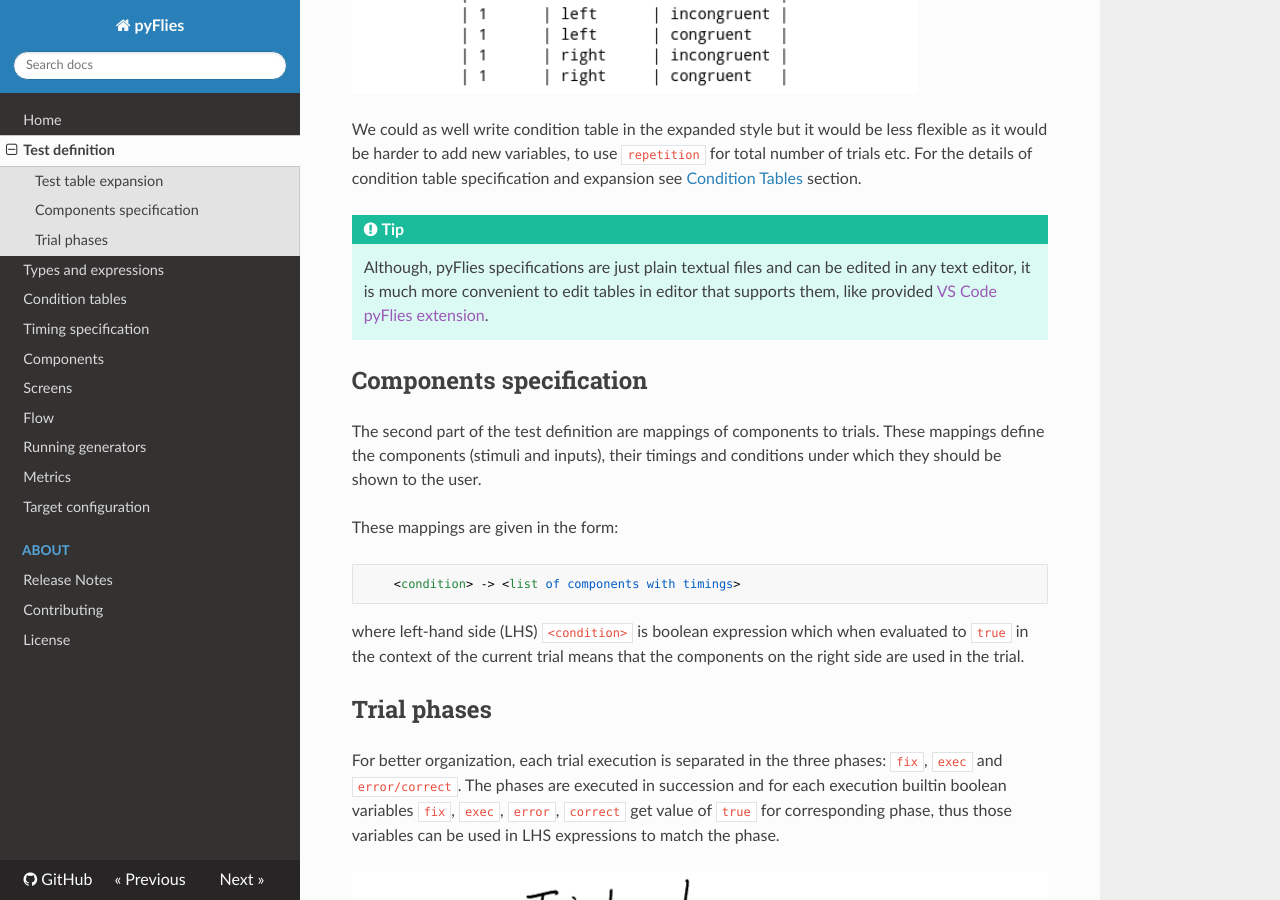
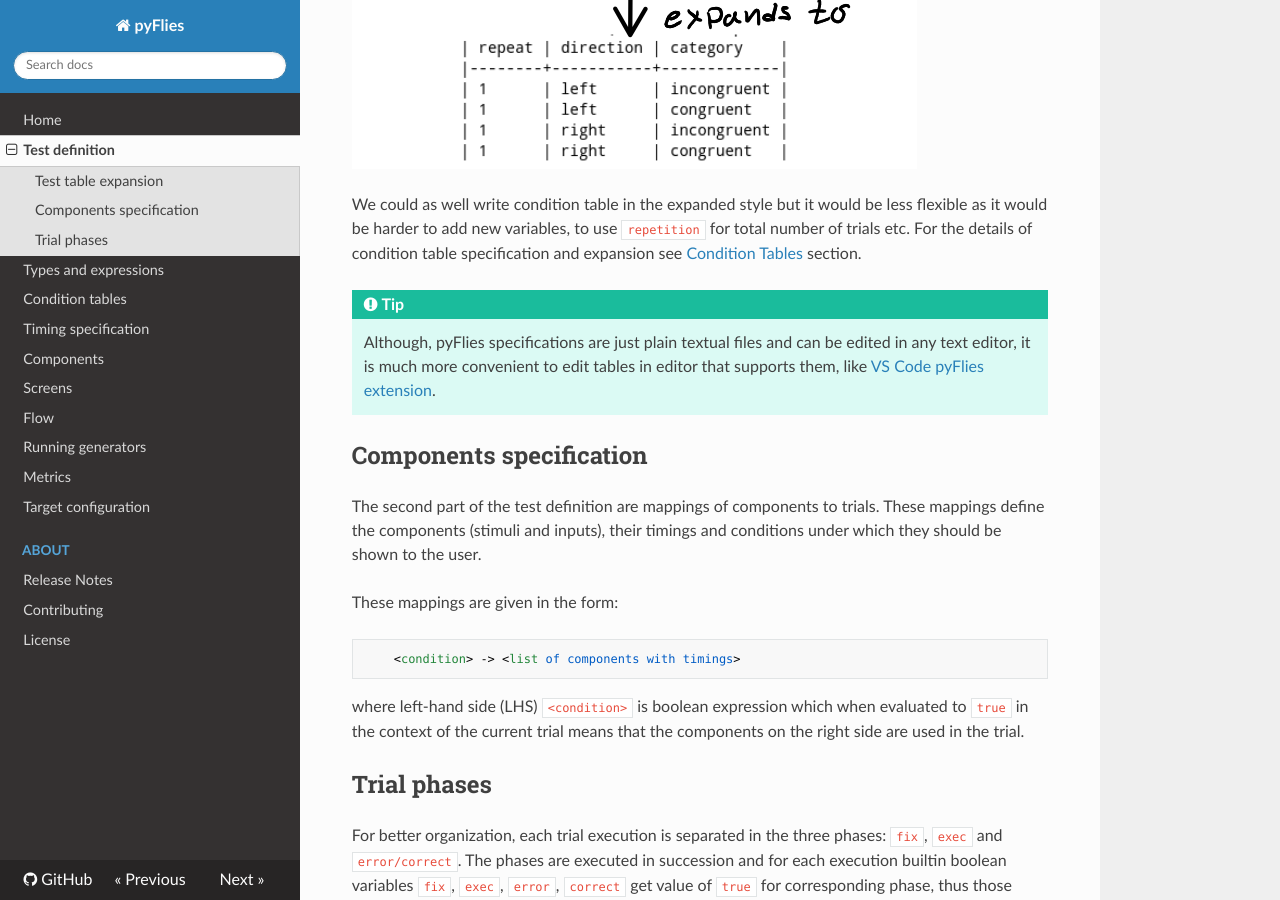
Before and after one commit to pyflies/pyflies, an MkDocs documentation site: the page built from docs/test.md, in a window 1280 px wide and 900 px high, scrolled down 1649 px. Built offline with MkDocs 1.6.1, drawn with Linux system fonts in a browser that asks for light colours; nearby versions of some CDN libraries.

Commit message:
Additions to the docs

```diff
--- a/docs/test.md
+++ b/docs/test.md
@@ -62,7 +62,8 @@ and expansion see [Condition Tables](condition-tables.md) section.
 
     Although, pyFlies specifications are just plain textual files and can be edited
     in any text editor, it is much more convenient to edit tables in editor that
-    supports them, like provided [VS Code pyFlies extension]().
+    supports them, like
+    [VS Code pyFlies extension](https://github.com/pyflies/vscode-pyflies).
 
 
 ## Components specification
```
Also changed, not shown: docs/about/release_notes.md (+6 -0 lines), docs/images/test-example.png.
